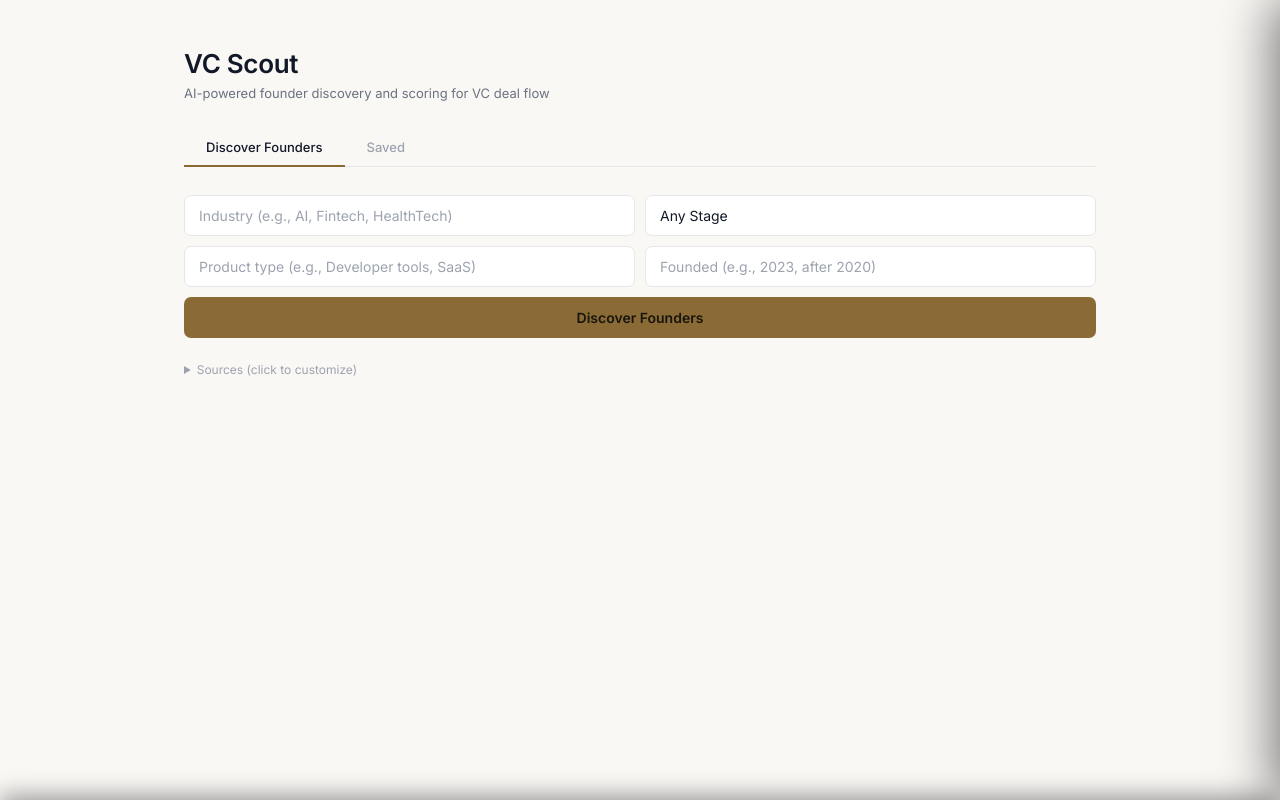
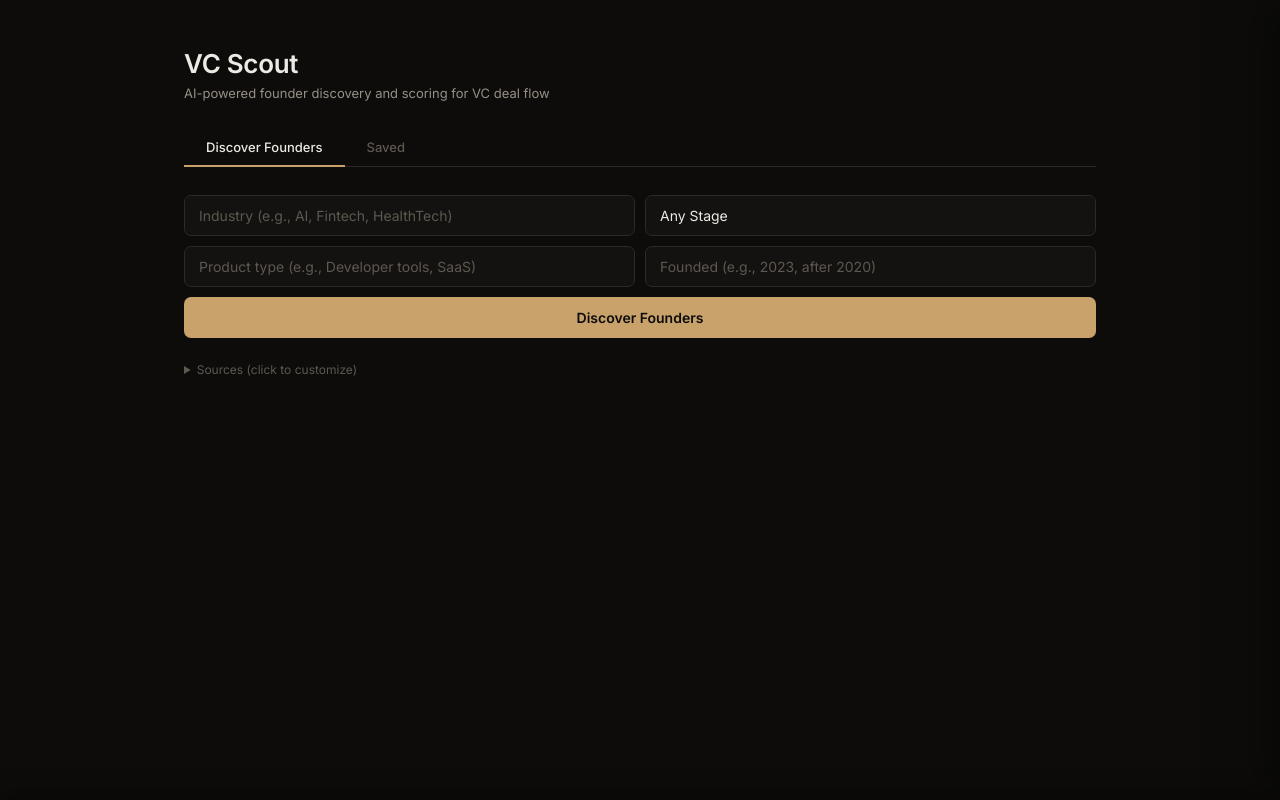
Before and after one commit to joyjcai88-collab/founder-scraper, a FastAPI app: page / in a window 1280 px wide. Run offline with FastAPI, Linux system fonts and the light colour scheme; data that the repository does not hold is empty.

Commit message:
Restore dark bronze color scheme
Revert to near-black backgrounds (#0D0C0B), warm amber accent (#C8A26A),
and dark-mode source badge palette. Keep VC Scout name.

Co-Authored-By: Claude Sonnet 4.6 <noreply@anthropic.com>

```diff
--- a/templates/index.html
+++ b/templates/index.html
@@ -9,25 +9,25 @@
   <link href="https://fonts.googleapis.com/css2?family=Inter:wght@400;500;600;700&display=swap" rel="stylesheet">
   <style>
     :root {
-      --bg-base:      #FAF8F5;
-      --bg-surface:   #FFFFFF;
-      --bg-elevated:  #F4F4F4;
-      --bg-input:     #FFFFFF;
-      --border:       #E5E7EB;
-      --border-hi:    #D1D5DB;
-      --fg:           #111827;
-      --fg-muted:     #6B7280;
-      --fg-subtle:    #9CA3AF;
-      --accent:       #8B6B35;
-      --accent-hi:    #7A5C28;
-      --accent-dim:   rgba(139,107,53,0.10);
-      --accent-dim2:  rgba(139,107,53,0.18);
-      --danger:       #B83A2A;
-      --danger-dim:   rgba(184,58,42,0.10);
-      --success:      #2A7845;
-      --success-dim:  rgba(42,120,69,0.10);
-      --warn:         #996818;
-      --warn-dim:     rgba(153,104,24,0.10);
+      --bg-base:      #0D0C0B;
+      --bg-surface:   #161513;
+      --bg-elevated:  #1E1C1A;
+      --bg-input:     #131210;
+      --border:       #2C2926;
+      --border-hi:    #3D3A36;
+      --fg:           #EDE9E3;
+      --fg-muted:     #968F86;
+      --fg-subtle:    #5E5850;
+      --accent:       #C8A26A;
+      --accent-hi:    #D9B47C;
+      --accent-dim:   rgba(200,162,106,0.12);
+      --accent-dim2:  rgba(200,162,106,0.22);
+      --danger:       #E06050;
+      --danger-dim:   rgba(192,57,43,0.15);
+      --success:      #5E9E72;
+      --success-dim:  rgba(94,158,114,0.15);
+      --warn:         #B8903A;
+      --warn-dim:     rgba(184,144,58,0.15);
     }
 
     * { margin: 0; padding: 0; box-sizing: border-box; }
@@ -59,7 +59,7 @@
     .discover-form select option { background: var(--bg-elevated); color: var(--fg); }
     .discover-form .full-width { grid-column: 1 / -1; }
     .discover-form button {
-      grid-column: 1 / -1; background: var(--accent); color: #18150F;
+      grid-column: 1 / -1; background: var(--accent); color: #0D0C0B;
       border: none; border-radius: 7px; padding: 12px 24px; font-size: 14px;
       cursor: pointer; font-weight: 600; font-family: inherit;
       transition: background 0.15s, transform 0.1s;
```
Also changed, not shown: other parts of templates/index.html (+17 -17 lines).
